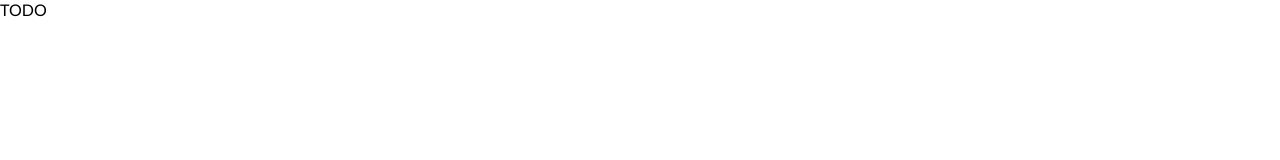
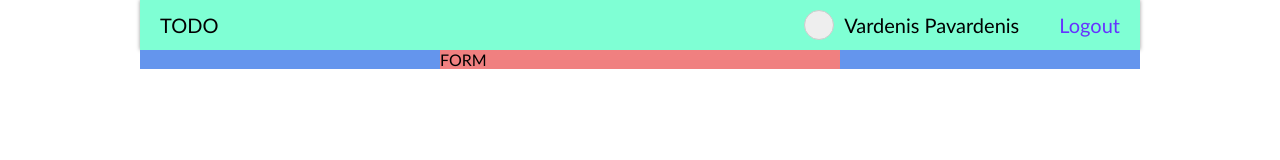
Before and after one commit to front-end-by-rimantas/10-grupe-todo, a plain HTML site: page index.html in a window 1280 px wide. Drawn offline with Linux system fonts and the light colour scheme.

Commit message:
Grid system

```diff
--- a/css/_form.scss
+++ b/css/_form.scss
@@ -0,0 +1,4 @@
+form {
+    grid-area: form;
+    background-color: lightcoral;
+}
--- a/css/_header.scss
+++ b/css/_header.scss
@@ -0,0 +1,42 @@
+header {
+    grid-area: header;
+    display: inline-block;
+    width: 100%;
+    padding: 10px 20px;
+    line-height: 30px;
+    font-size: 20px;
+    box-shadow: 0 0 4px #999;
+    background-color: aquamarine;
+
+    > .logo {
+        display: inline-block;
+        float: left;
+    }
+    > .right {
+        display: inline-block;
+        float: right;
+
+        > * {
+            display: inline-block;
+            float: left;
+        }
+        > .link {
+            color: #63f;
+            cursor: pointer;
+
+            &:hover {
+                text-decoration: underline;
+            }
+        }
+        > .user-img {
+            width: 30px;
+            height: 30px;
+            border-radius: 50%;
+            background-color: #eee;
+            border: 1px solid #ccc;
+        }
+        > .user-name {
+            margin: 0 40px 0 10px;
+        }
+    }
+}
--- a/css/_layout.scss
+++ b/css/_layout.scss
@@ -0,0 +1,33 @@
+body {
+    display: grid;
+    grid-template-areas:
+        ". header ."
+        ". content .";
+    grid-template-columns: 1fr 1000px 1fr;
+}
+@media ( max-width: 1100px ) {
+    body {
+        grid-template-columns: 1fr 600px 1fr;
+    }
+}
+@media ( max-width: 700px ) {
+    body {
+        grid-template-columns: 20px 1fr 20px;
+    }
+}
+
+main {
+    display: grid;
+    grid-area: content;
+    background-color: cornflowerblue;
+    grid-template-areas:
+        ". form .";
+    grid-template-columns: 1fr 400px 1fr;
+}
+@media ( max-width: 500px) {
+    main {
+        grid-template-areas:
+            "form";
+        grid-template-columns: 1fr;
+    }
+}
--- a/index.html
+++ b/index.html
@@ -8,7 +8,15 @@
     <link rel="stylesheet" href="./css/main.min.css">
 </head>
 <body>
-    TODO
+    <header>
+        HEADER
+    </header>
+
+    <main>
+        <form>
+            FORM
+        </form>
+    </main>
 
     <script src="./js/main.js"></script>
 </body>
--- a/js/main.js
+++ b/js/main.js
@@ -1 +1,40 @@
 "use strict";
+
+let currentPage = 'list';
+
+function renderHeader() {
+    let HTML = '';
+    let registerHTML = '<div class="link">Login</div>';
+    let loginHTML = '<div class="link">Register</div>';
+    let accountHTML = `<div class="user-img"></div>
+                        <div class="user-name">Vardenis Pavardenis</div>
+                        <div class="link">Logout</div>`;
+    let partial = '';
+
+    switch (currentPage) {
+        case 'register':
+            partial = registerHTML;
+            break;
+
+        case 'login':
+            partial = loginHTML;
+            break;
+
+        case 'list':
+        case 'item':
+            partial = accountHTML;
+            break;
+
+        default:
+            break;
+    }
+
+    HTML = `<div class="logo">TODO</div>
+            <div class="right">
+                ${partial}
+            </div>`;
+
+    return document.querySelector('header').innerHTML = HTML;
+}
+
+renderHeader();
```
Also changed, not shown: css/main.css, css/main.min.css.
